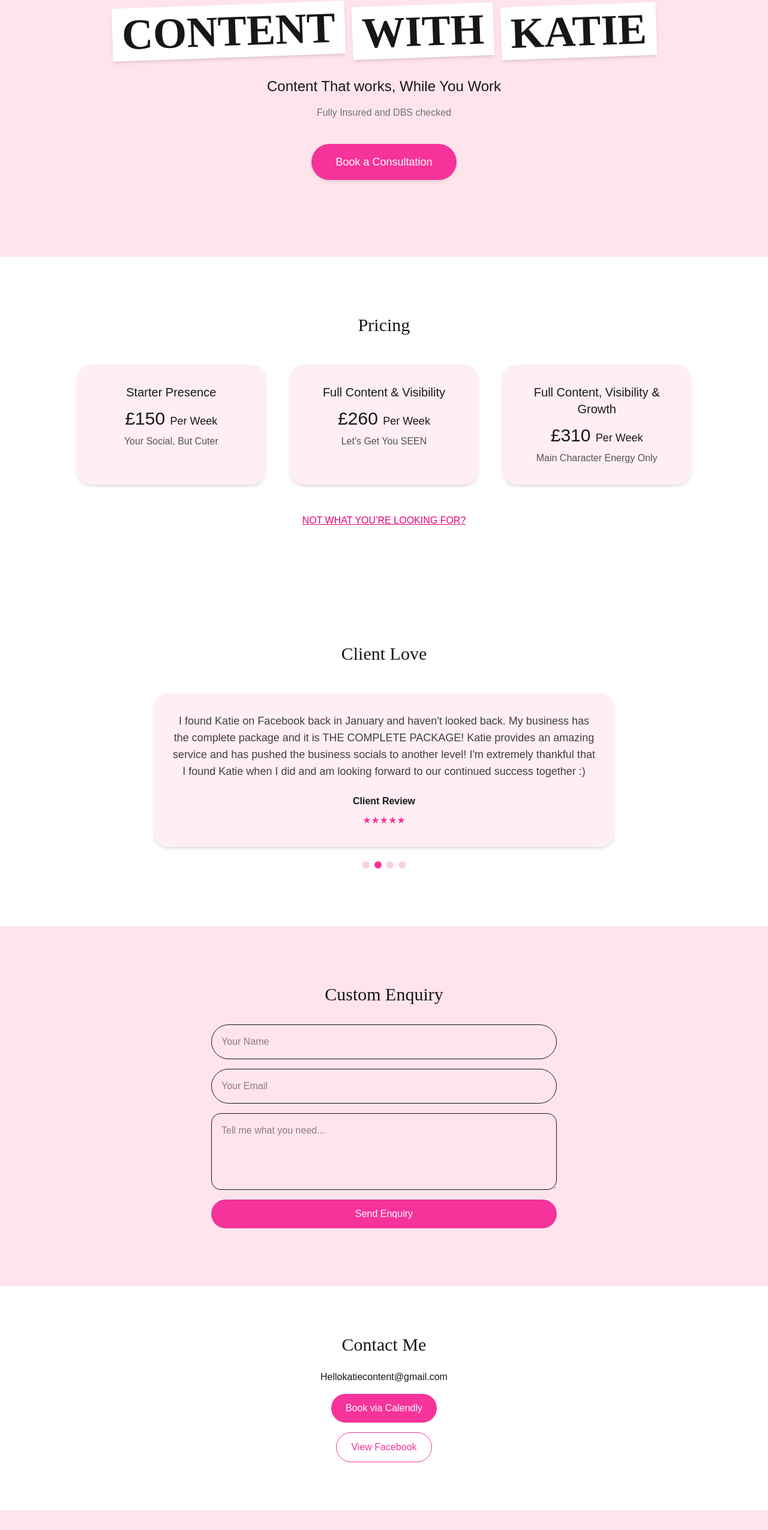
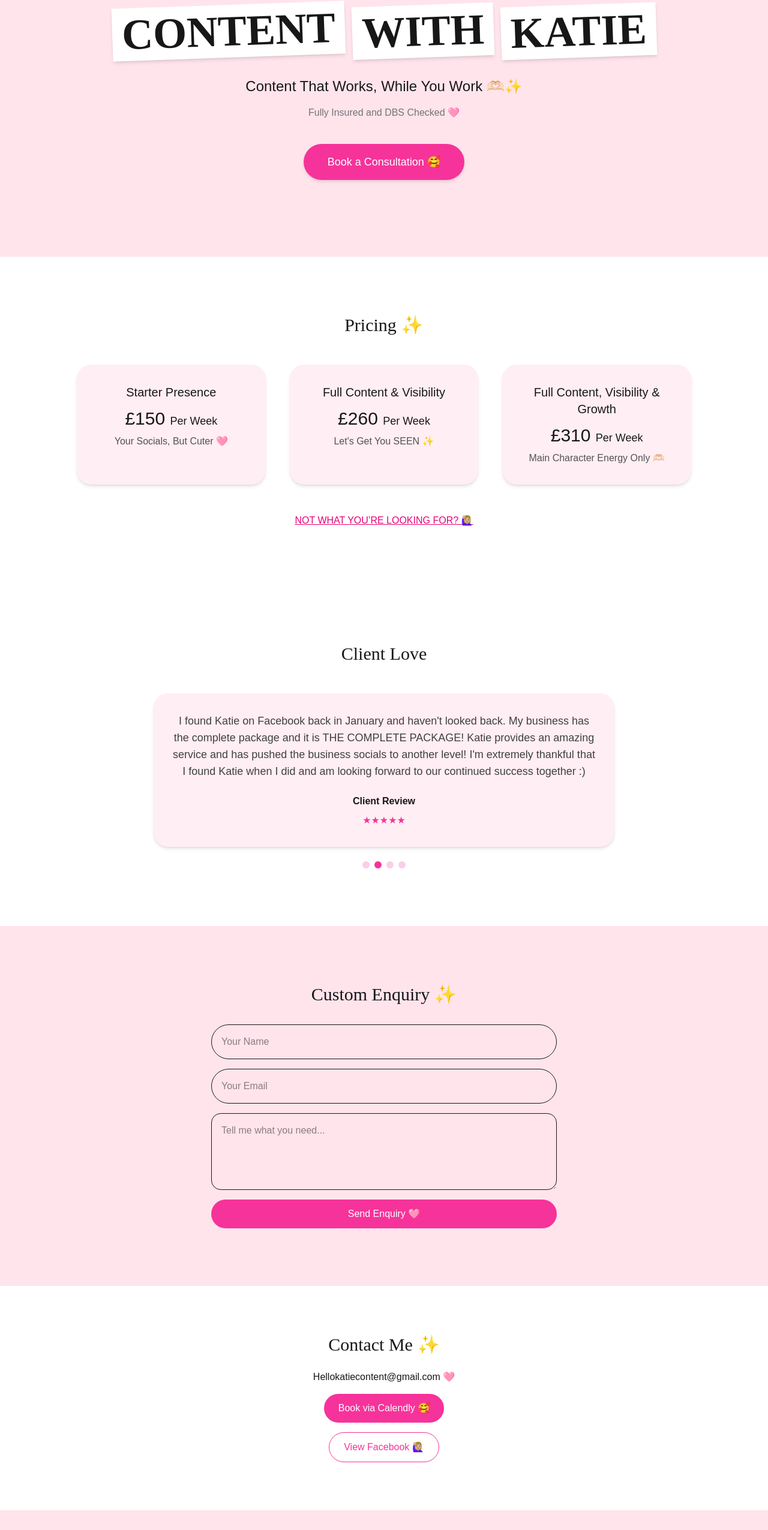
Before and after one commit to ktjbrooks-prog/content-with-katie, a Next.js app: page / in a window 1280 px wide. Shown: the part 120-2671 px from the top of the page at 60% size. Built offline with nearby package versions, Linux system fonts and the light colour scheme.

Commit message:
branding personality upgrade

```diff
--- a/app/page.tsx
+++ b/app/page.tsx
@@ -55,16 +55,16 @@ export default function Home() {
         </motion.h1>
 
         <p className="text-xl md:text-2xl max-w-2xl mx-auto mb-4 font-medium">
-          Content That works, While You Work
+          Content That Works, While You Work 🫶🏻✨
         </p>
 
         <p className="text-md max-w-2xl mx-auto mb-10 text-neutral-500">
-          Fully Insured and DBS checked
+          Fully Insured and DBS Checked 🩷
         </p>
 
         <a href="https://calendly.com/contentwithkatie/30min" target="_blank">
           <button className="bg-pink-500 hover:bg-pink-600 text-white px-10 py-4 rounded-full text-lg shadow-md">
-            Book a Consultation
+            Book a Consultation 🥰
           </button>
         </a>
       </section>
@@ -72,14 +72,14 @@ export default function Home() {
       {/* Pricing */}
       <section className="bg-white py-24 px-6 text-center">
         <h2 className="text-3xl mb-12" style={{ fontFamily: "Playfair Display, serif" }}>
-          Pricing
+          Pricing ✨
         </h2>
 
         <div className="grid md:grid-cols-3 gap-10 max-w-5xl mx-auto">
           {[
-            { name: "Starter Presence", price: "£150", desc: "Your Social, But Cuter" },
-            { name: "Full Content & Visibility", price: "£260", desc: "Let's Get You SEEN" },
-            { name: "Full Content, Visibility & Growth", price: "£310", desc: "Main Character Energy Only" },
+            { name: "Starter Presence", price: "£150", desc: "Your Socials, But Cuter 🩷" },
+            { name: "Full Content & Visibility", price: "£260", desc: "Let's Get You SEEN ✨" },
+            { name: "Full Content, Visibility & Growth", price: "£310", desc: "Main Character Energy Only 🫶🏻" },
           ].map((plan, i) => (
             <motion.div
               key={i}
@@ -97,7 +97,7 @@ export default function Home() {
 
         <a href="#enquiry">
           <p className="mt-12 text-pink-600 underline cursor-pointer">
-            NOT WHAT YOU’RE LOOKING FOR?
+            NOT WHAT YOU’RE LOOKING FOR? 🙋🏼‍♀️
           </p>
         </a>
       </section>
@@ -142,7 +142,7 @@ export default function Home() {
       {/* Enquiry */}
       <section id="enquiry" className="py-24 px-6 text-center">
         <h2 className="text-3xl mb-8" style={{ fontFamily: "Playfair Display, serif" }}>
-          Custom Enquiry
+          Custom Enquiry ✨
         </h2>
 
         {!submitted ? (
@@ -175,12 +175,12 @@ export default function Home() {
             />
 
             <button className="bg-pink-500 text-white py-3 rounded-full hover:bg-pink-600">
-              Send Enquiry
+              Send Enquiry 🩷
             </button>
           </form>
         ) : (
           <p className="text-lg text-pink-600">
-            Thank you — your enquiry has been sent 💗
+            Thank you — your enquiry has been sent 🫶🏻
           </p>
         )}
       </section>
@@ -188,15 +188,15 @@ export default function Home() {
       {/* Contact */}
       <section className="bg-white py-20 text-center">
         <h2 className="text-3xl mb-6" style={{ fontFamily: "Playfair Display, serif" }}>
-          Contact Me
+          Contact Me ✨
         </h2>
 
-        <p className="mb-4">Hellokatiecontent@gmail.com</p>
+        <p className="mb-4">Hellokatiecontent@gmail.com 🩷</p>
 
         <div className="flex flex-col gap-4 items-center">
           <a href="https://calendly.com/contentwithkatie/30min" target="_blank">
             <button className="bg-pink-500 text-white px-6 py-3 rounded-full">
-              Book via Calendly
+              Book via Calendly 🥰
             </button>
           </a>
 
@@ -205,14 +205,14 @@ export default function Home() {
             target="_blank"
           >
             <button className="border border-pink-500 text-pink-500 px-6 py-3 rounded-full hover:bg-pink-50">
-              View Facebook
+              View Facebook 🙋🏼‍♀️
             </button>
           </a>
         </div>
       </section>
 
       <footer className="py-8 text-center text-sm text-neutral-500">
-        © {new Date().getFullYear()} Content With Katie
+        © {new Date().getFullYear()} Content With Katie 🩷
       </footer>
     </div>
   );
```
